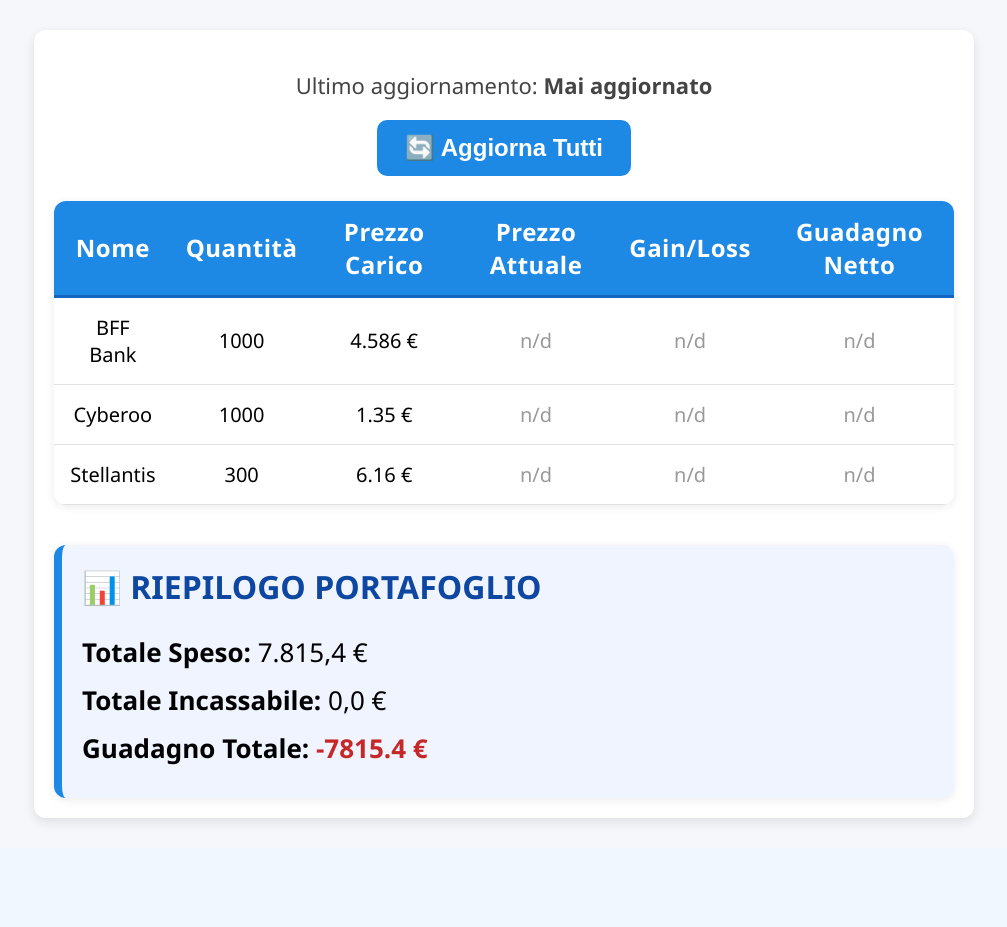
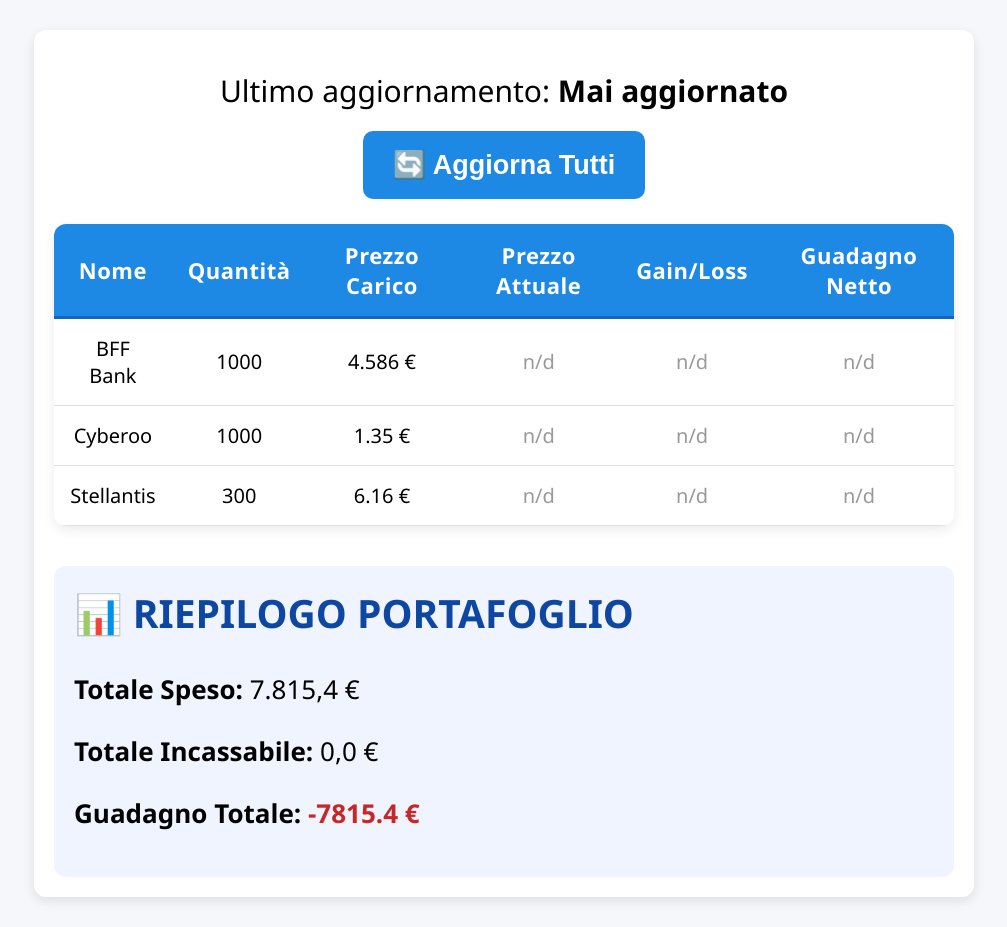
Before and after one commit to emiliomaj60-lang/portfolio_alerts, a Flask app: page / in a window 1280 px wide. Shown: the part 159-1086 px from the top of the page, without its empty margins (136-1143 px from the left). Before the commit the page ends 983 px from the top, so only its background shows below. Run offline with Flask 3, Linux system fonts and the light colour scheme.

Commit message:
Add files via upload

```diff
--- a/src/templates/index.html
+++ b/src/templates/index.html
@@ -20,117 +20,6 @@
         .center {
             text-align: center;
             margin-bottom: 25px;
-    }
-
-    /* 📊 TABELLA PORTAFOGLIO */
-    table {
-        width: 100%;
-        border-collapse: collapse;
-        margin-top: 25px;
-        font-size: 22px;
-        background: white;
-        border-radius: 12px;
-        overflow: hidden;
-        box-shadow: 0 2px 10px rgba(0,0,0,0.08);
-    }
-
-    th {
-        background: #1e88e5;
-        color: white;
-        padding: 14px;
-        text-align: center;
-        font-size: 24px;
-        letter-spacing: 0.5px;
-    }
-
-    td {
-        padding: 16px;
-        text-align: center;
-        border-bottom: 1px solid #e0e0e0;
-    }
-
-    tr:hover {
-        background-color: #f5faff;
-    }
-
-    /* 📈 COLORI GAIN/LOSS */
-    .gain {
-        color: #2e7d32;
-        font-weight: bold;
-    }
-
-    .loss {
-        color: #c62828;
-        font-weight: bold;
-    }
-
-    /* 📦 RIEPILOGO PORTAFOGLIO */
-    .summary-box {
-        margin-top: 40px;
-        padding: 25px;
-        background: #e8f0ff;
-        border-left: 8px solid #1e88e5;
-        border-radius: 12px;
-        font-size: 26px;
-        box-shadow: 0 2px 10px rgba(0,0,0,0.08);
-    }
-
-    .summary-box h2 {
-        margin-top: 0;
-        color: #0d47a1;
-        font-size: 32px;
-    }
-
-    .summary-box p {
-        margin: 12px 0;
-    }
-
-    /* 🔄 BOTTONE AGGIORNA */
-    .refresh-all-btn {
-        background: #1e88e5;
-        color: white;
-        border: none;
-        padding: 14px 28px;
-        font-size: 24px;
-        border-radius: 10px;
-        cursor: pointer;
-        transition: 0.2s;
-    }
-
-    .refresh-all-btn:hover {
-        background: #1565c0;
-    }
-
-    /* 🟢 BADGE AGGIORNATO */
-    .update-success {
-        background: #c8e6c9;
-        color: #2e7d32;
-        padding: 12px;
-        border-radius: 8px;
-        font-size: 22px;
-        margin-bottom: 15px;
-        text-align: center;
-        font-weight: bold;
-    }
-
-    /* 🔴 BADGE NON AGGIORNATO */
-    .update-warning {
-        background: #ffebee;
-        color: #c62828;
-        padding: 12px;
-        border-radius: 8px;
-        font-size: 22px;
-        margin-bottom: 15px;
-        text-align: center;
-        font-weight: bold;
-    }
-
-    /* 🕒 ULTIMO AGGIORNAMENTO */
-    .last-update {
-        font-size: 22px;
-        margin-bottom: 20px;
-        text-align: center;
-        color: #444;
         }
     </style>
 
```
Lines whose indentation alone changed are shown as unchanged.
